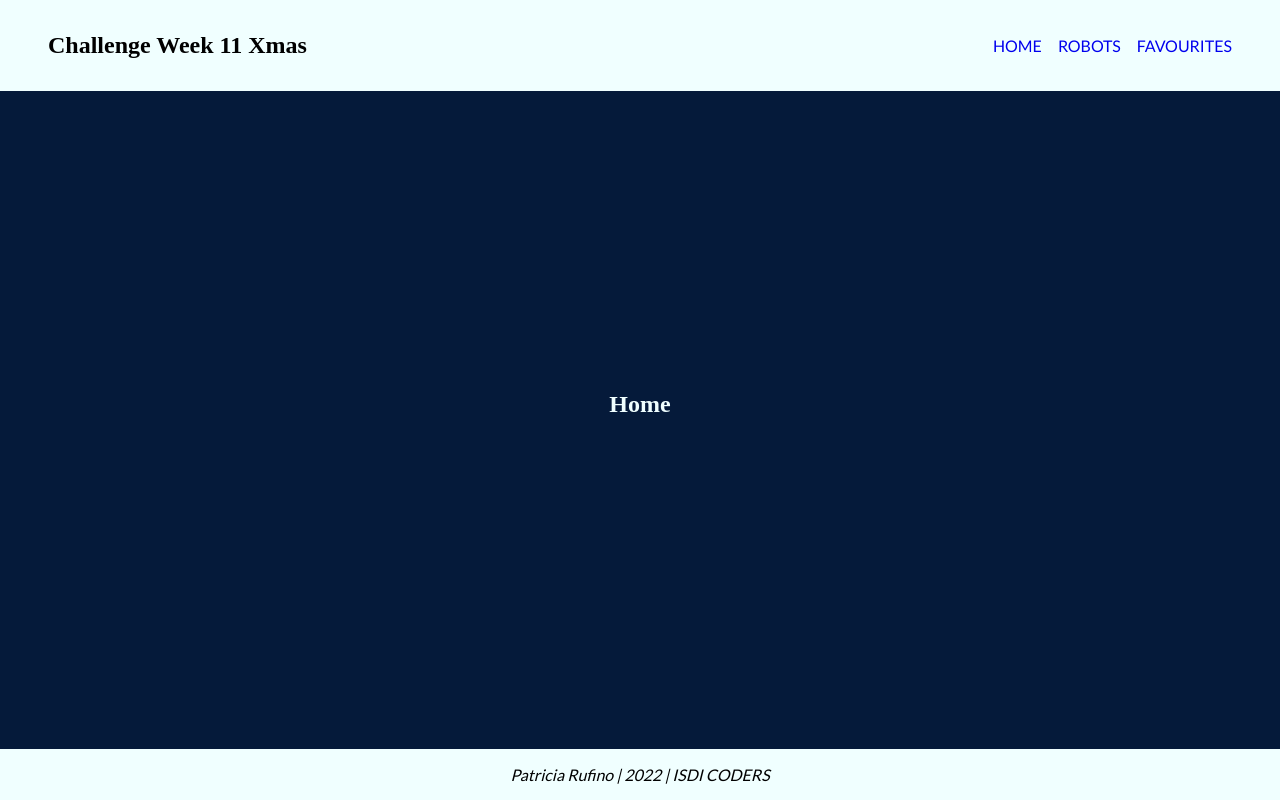
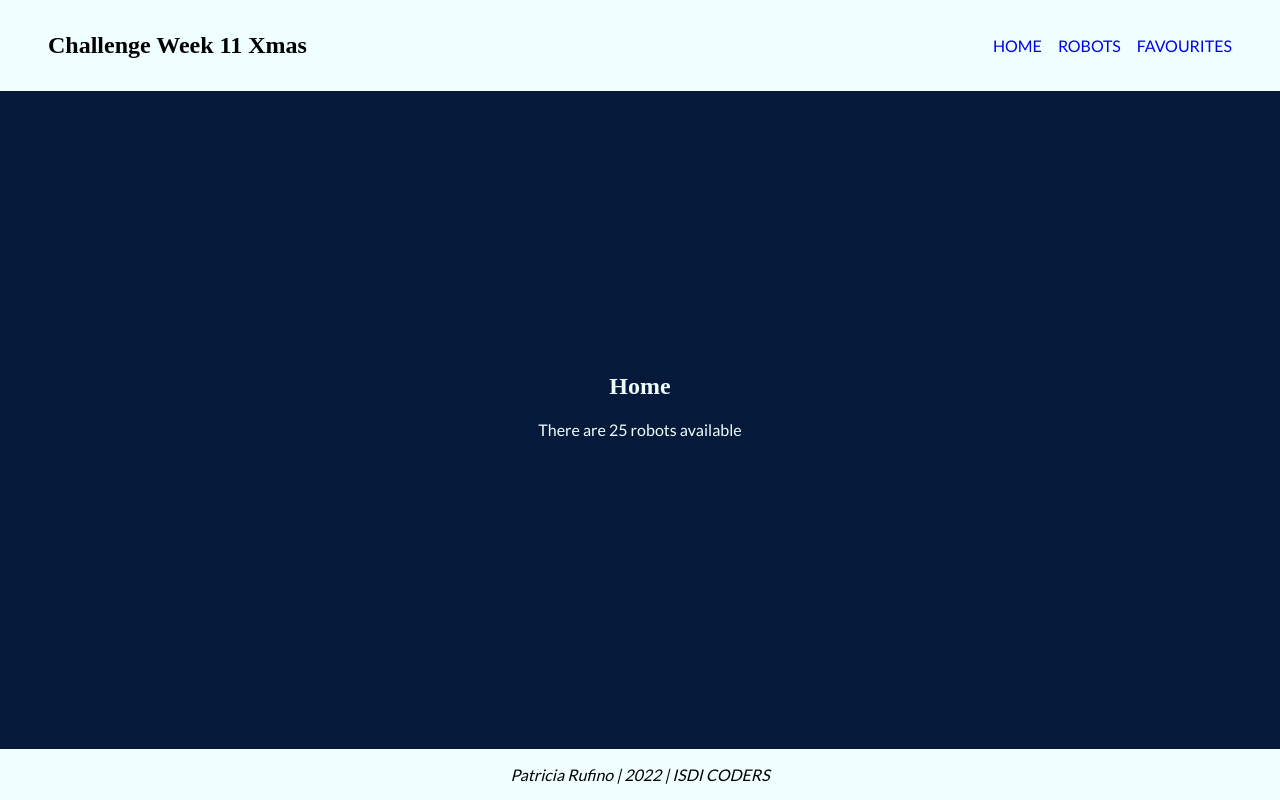
Before and after one commit to patifusa-20/202212-W11-xmas-patricia-rufino, a React (Create React App) app: page /home in a window 1280 px wide. Built offline with nearby package versions, Linux system fonts and the light colour scheme; a web font is replaced by a local one.

Commit message:
Create html structure in Home page

```diff
--- a/src/pages/favourites/favourites.page.tsx
+++ b/src/pages/favourites/favourites.page.tsx
@@ -3,7 +3,7 @@ import { RobotsFav } from "../../components/robots.favourites/favourites";
 export function FavouritesPage() {
     return (
         <>
-            <h2>Robots</h2>
+            <h2>My Favourite Robots</h2>
             <RobotsFav></RobotsFav>
         </>
     );
--- a/src/pages/home/home.page.tsx
+++ b/src/pages/home/home.page.tsx
@@ -1,3 +1,10 @@
 export function HomePage() {
-    return <h2>Home</h2>;
+    return (
+        <>
+            <h2>Home</h2>
+            <p>
+                There are <span>25</span> robots available
+            </p>
+        </>
+    );
 }
```
